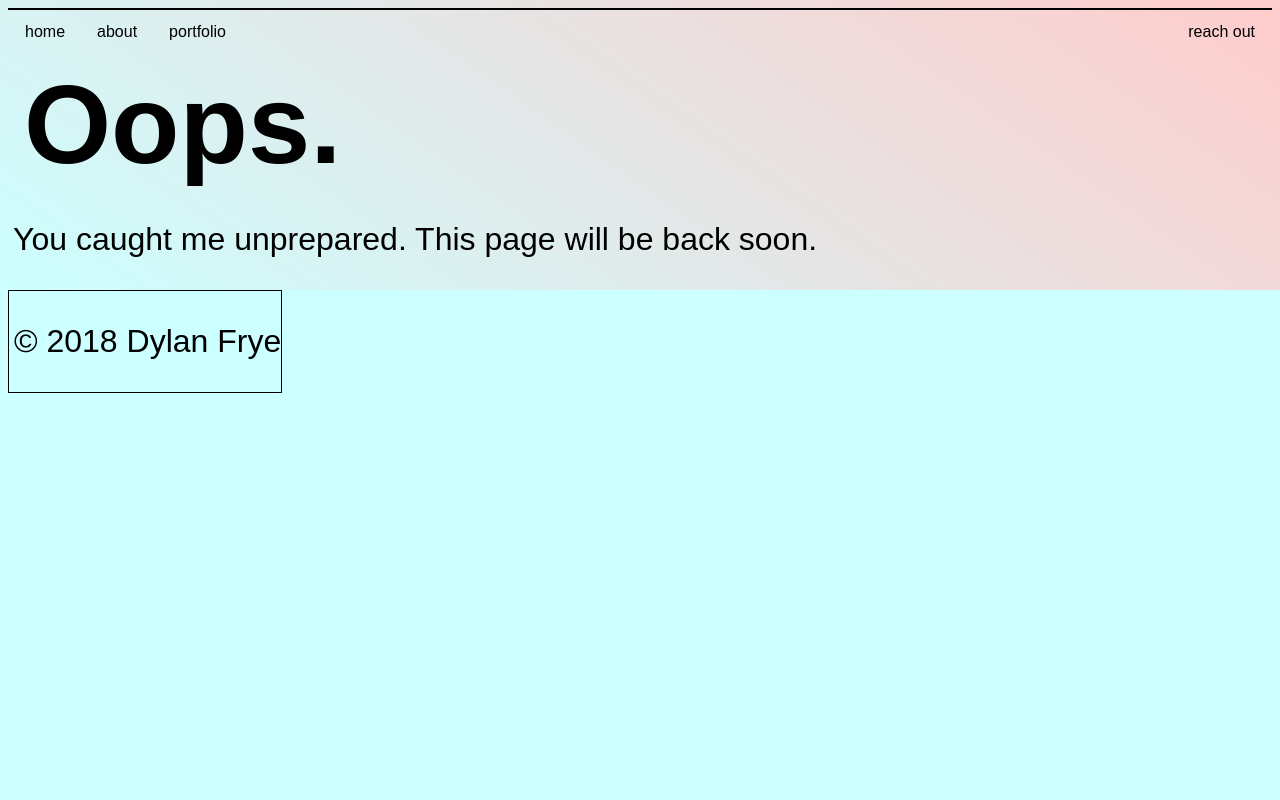
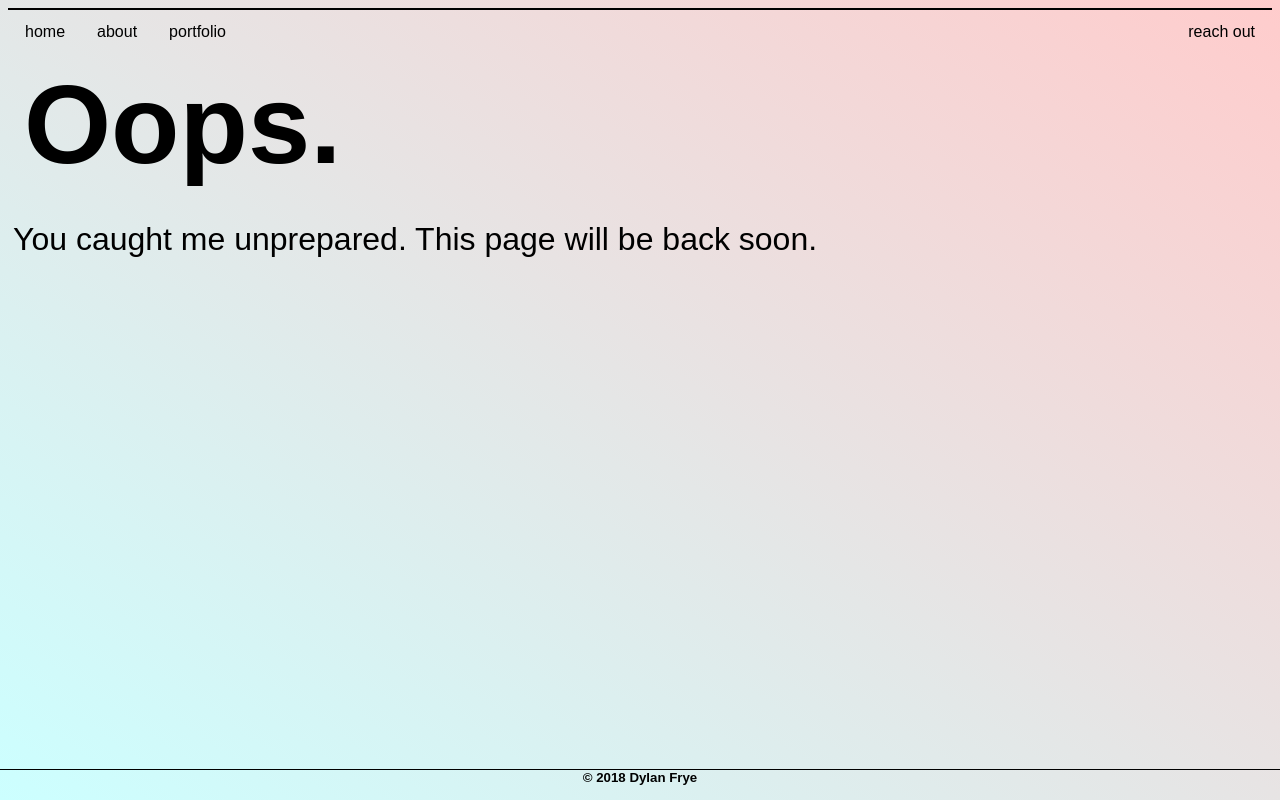
Before and after one commit to steakfrye/personal-website, a React (Create React App) app: page /NoPage in a window 1280 px wide. Built offline with nearby package versions, Linux system fonts and the light colour scheme.

Commit message:
Fixed footer. Like, it's literally fixed in place

```diff
--- a/src/Footer.js
+++ b/src/Footer.js
@@ -3,8 +3,8 @@ import React, {Component} from 'react';
 class Footer extends Component {
   render() {
     return (
-      <div className='footer'>
-        <p>&copy; 2018 Dylan Frye</p>
+      <div>
+        <h5 className='footer'>&copy; 2018 Dylan Frye</h5>
       </div>
     );
   }
--- a/src/stylesheets/index.css
+++ b/src/stylesheets/index.css
@@ -1,9 +1,15 @@
 html {
+  height: 100%;
   font-family: sans-serif;
   font-weight: 100;
   background: linear-gradient(35deg, #CCFFFF,#FFCCCC) no-repeat;
   background-color: #CCFFFF;
   background-size: auto;
+}
+
+body {
+  display: flex;
+  flex-direction: column;
 }
 
 h1 {
@@ -100,20 +106,15 @@ li:last-child {
 }
 
 .footer {
-  font-size: 10px;
-  border-style: solid;
-  border-width: thin;
   position: fixed;
-
-}
-
-.img-circle {
-  border-radius: 50%;
-  height: 200px;
-  width: auto;
-  float: right;
-  clear: right;
-  padding: 10px;
+  left: 0px;
+  bottom: 0px;
+  height: 30px;
+  width: 100%;
+  margin: 0px;
+  text-align: center;
+  padding: none;
+  border-top: 1px solid;
 }
 
 .icon {
```
